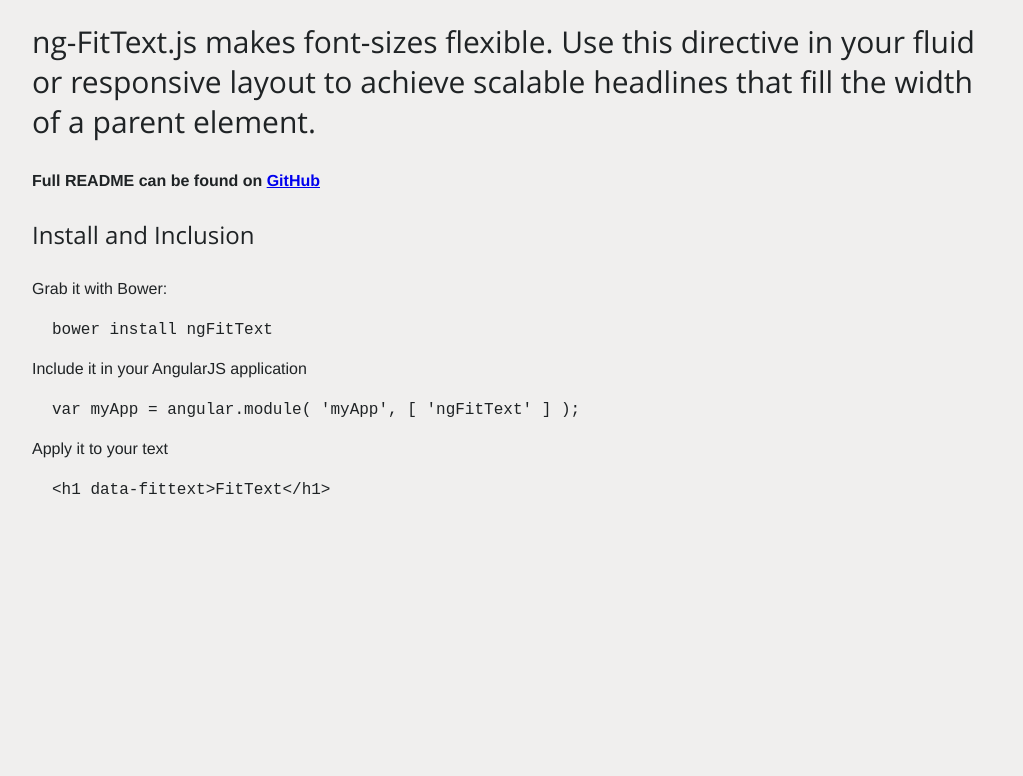
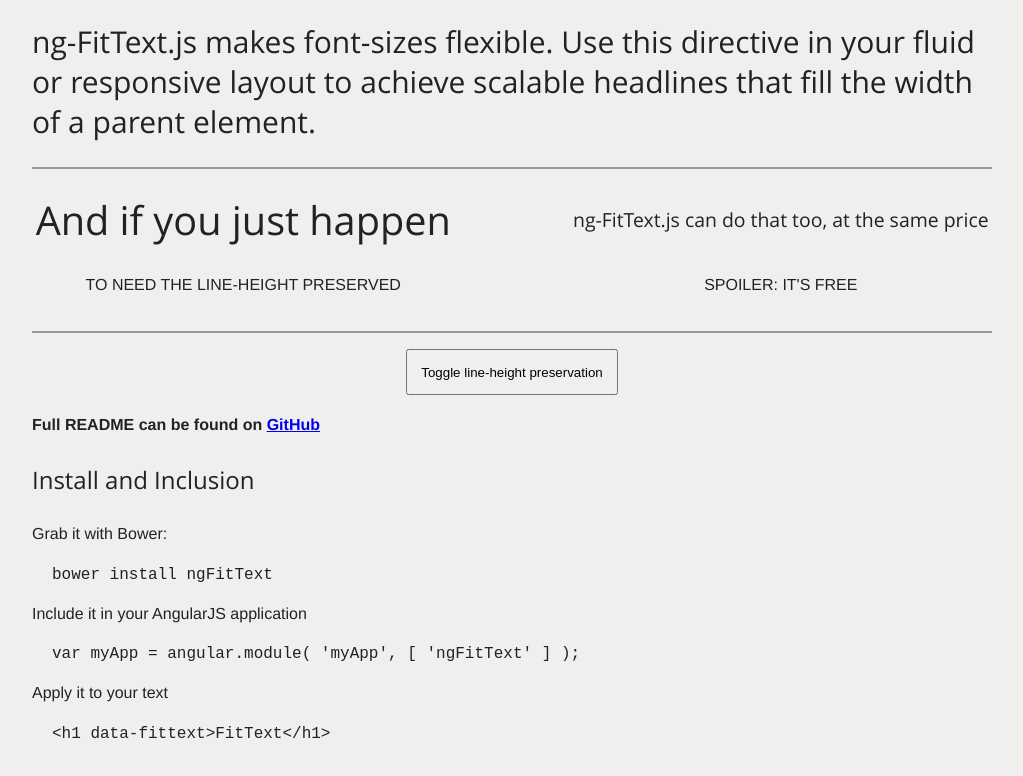
Before and after one commit to patrickmarabeas/ng-FitText.js, a website: page index.html in a window 1280 px wide. Shown: the part 858-1634 px from the top of the page, without its empty margins (128-1151 px from the left). Before the commit the page ends 1457 px from the top, so only its background shows below. Drawn offline with Linux system fonts and the light colour scheme.

Commit message:
Add demo of 'data-fittext-preserve-line-height'

```diff
--- a/demo/js/demo.js
+++ b/demo/js/demo.js
@@ -13,6 +13,14 @@
     }])
     .controller('MainController', ['$scope', function($scope) {
       $scope.dyn = 'FitText';
+      $scope.isActivePreserveLineHeight = true;
+
+      $scope.togglePreserveLineHeight = function () {
+        if ( $scope.isActivePreserveLineHeight === true )
+          $scope.isActivePreserveLineHeight = false;
+        else
+          $scope.isActivePreserveLineHeight = true;
+      };
     }]);
 
 })(window, document, angular);
--- a/demo/styles/main.scss
+++ b/demo/styles/main.scss
@@ -159,3 +159,49 @@
     }
   }
 }
+
+#plh-container {
+  width: 100%;
+  float: left;
+  margin-bottom: 1em;
+  padding-top: 1em;
+  padding-bottom: 1em;
+  border-top: 2px solid #999;
+  border-bottom: 2px solid #999;
+
+  h3 {
+    font-size: 50px;
+    text-align: center;
+    margin-top: 10px;
+    margin-bottom: 10px;
+  }
+
+  p {
+    text-transform: uppercase;
+  }
+}
+
+#plh-left {
+  width: 44%;
+  float: left;
+}
+
+#plh-right {
+  margin-left: 56%;
+  width: 44%;
+}
+
+#plh-toggle {
+  padding: 1em;
+}
+
+// Micro clearfix - http://nicolasgallagher.com/micro-clearfix-hack/
+.cf:before,
+.cf:after {
+    content: " "; /* 1 */
+    display: table; /* 2 */
+}
+
+.cf:after {
+    clear: both;
+}
--- a/index.html
+++ b/index.html
@@ -23,7 +23,7 @@
 
 <div class="page">
 
-  <header data-ng-controller="MainController">
+  <header data-ng-controller="MainController" class="cf">
     <input type="text" data-ng-model="dyn" autofocus />
     <h1>
       <span class="line1" data-fittext data-fittext-min="100" data-fittext-max="310" data-ng-model="dyn">{{dyn}}</span>
@@ -36,6 +36,20 @@
 
     <h2>ng-FitText.js makes font-sizes flexible. Use this directive in your fluid or responsive layout to achieve
       scalable headlines that fill the width of a parent element.</h2>
+
+    <div id="plh-container">
+      <div id="plh-left">
+        <h3 ng-if="isActivePreserveLineHeight" data-fittext data-fittext-preserve-line-height>And if you just happen</h3>
+        <h3 ng-if="!isActivePreserveLineHeight" data-fittext>And if you just happen</h3>
+        <p>to need the line-height preserved</p>
+      </div>
+      <div id="plh-right">
+        <h3 ng-if="isActivePreserveLineHeight" data-fittext data-fittext-preserve-line-height>ng-FitText.js can do that too, at the same price</h3>
+        <h3 ng-if="!isActivePreserveLineHeight" data-fittext>ng-FitText.js can do that too, at the same price</h3>
+        <p>spoiler: it's free</p>
+      </div>
+    </div>
+    <p><button id="plh-toggle" ng-click="togglePreserveLineHeight()">Toggle line-height preservation</button></p>
 
   </header>
 
```
Also changed, not shown: demo/styles/main.css.
